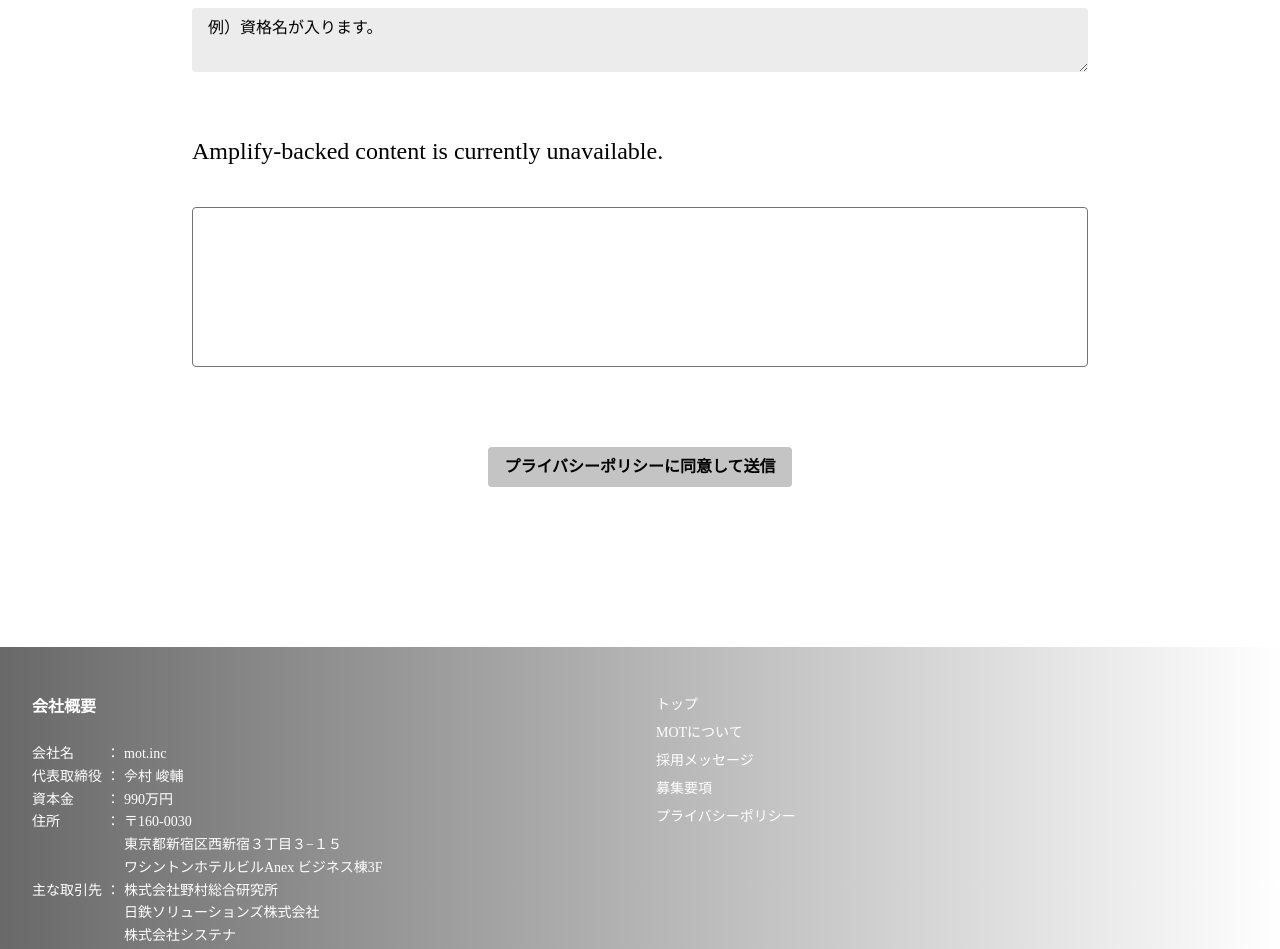
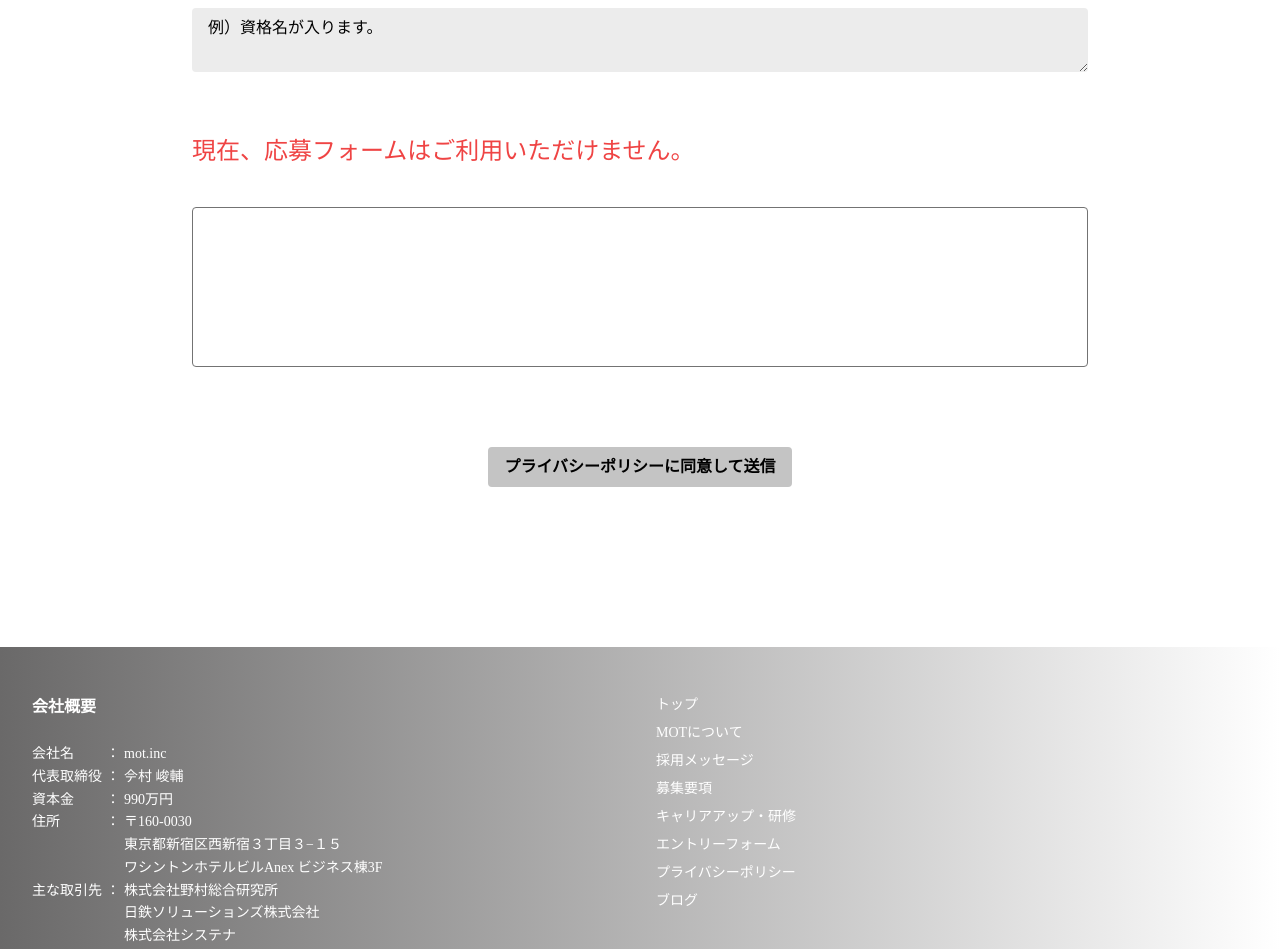
Before and after one commit to srmugi/mot-landing-page, a Next.js app: page /entry in a window 1280 px wide. Shown: the part 2420-3369 px from the top of the page. Built offline with nearby package versions, Linux system fonts and the light colour scheme.

Commit message:
content update

```diff
--- a/components/layout/Layout.js
+++ b/components/layout/Layout.js
@@ -7,7 +7,7 @@ export default function Layout(props) {
   return (
     <div>
       <Head>
-        <title>MOT</title>
+        <title>MOT Inc.</title>
         <meta name="description" content="This is landing page of MOT Inc." />
         <link rel="icon" href="/favicon.ico" />
       </Head>
--- a/pages/blog/index.js
+++ b/pages/blog/index.js
@@ -33,7 +33,7 @@ export default function Blog({ blogs }) {
         <div className="grid grid-cols-3 gap-20">
           {!blogs.length && (
             <div className="col-span-3 text-center text-sm">
-              {amplifyDisabledMessage}
+              投稿された記事はありません。
             </div>
           )}
           {blogs.map((blog, idx) => (
--- a/pages/career.js
+++ b/pages/career.js
@@ -29,7 +29,7 @@ export default function Career({ content }) {
         </div>
       </div>
       <div className="container mx-auto px-6 md:px-48">
-        <center>
+        {/* <center>
           <div className="text-center text-2xl mb-8">
             <div
               dangerouslySetInnerHTML={{
@@ -203,7 +203,7 @@ export default function Career({ content }) {
             }}
           />
           <br />
-        </div>
+        </div> */}
         <div className="my-40 text-center">
           <ReadButton href="/" text="TOPページへ" />
         </div>
--- a/pages/entry.js
+++ b/pages/entry.js
@@ -212,14 +212,8 @@ export default function Entry({ content }) {
             err={notValidated.includes("qualification")}
           />
         </form>
-        <div className="text-2xl mt-14 mb-10">
-          <div
-            dangerouslySetInnerHTML={{
-              __html:
-                safeContent.title.replaceAll("\n", "<br />") ||
-                amplifyDisabledMessage,
-            }}
-          />
+        <div className="text-2xl mt-14 mb-10 text-red-500">
+          現在、応募フォームはご利用いただけません。
         </div>
         <div className="bg-white border border-neutral-500 rounded p-3 h-40 overflow-y-auto">
           <div
--- a/utils/_navs.js
+++ b/utils/_navs.js
@@ -15,18 +15,18 @@ const navs = [
     title: "募集要項",
     path: "/apply",
   },
-  // {
-  //   title: "キャリアアップ・研修",
-  //   path: "/career",
-  // },
+  {
+    title: "キャリアアップ・研修",
+    path: "/career",
+  },
   // {
   //   title: "企業概要",
   //   path: "/company",
   // },
-  // {
-  //   title: "エントリーフォーム",
-  //   path: "/entry",
-  // },
+  {
+    title: "エントリーフォーム",
+    path: "/entry",
+  },
   // {
   //   title: "お問い合わせ",
   //   path: "/inquiry",
@@ -35,10 +35,10 @@ const navs = [
     title: "プライバシーポリシー",
     path: "/policy",
   },
-  // {
-  //   title: "ブログ",
-  //   path: "/blog",
-  // },
+  {
+    title: "ブログ",
+    path: "/blog",
+  },
 ];
 
 export default navs;
```
